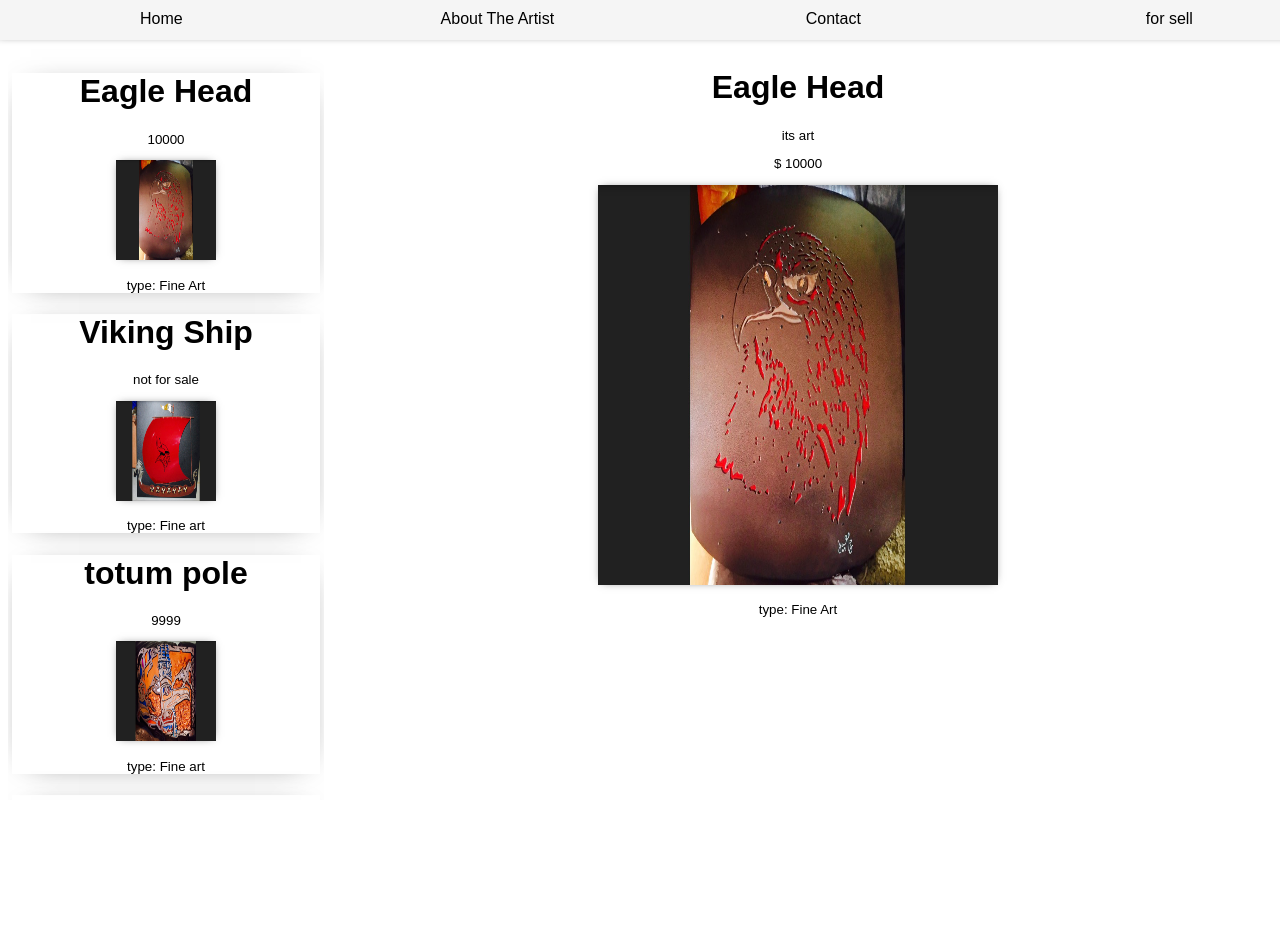
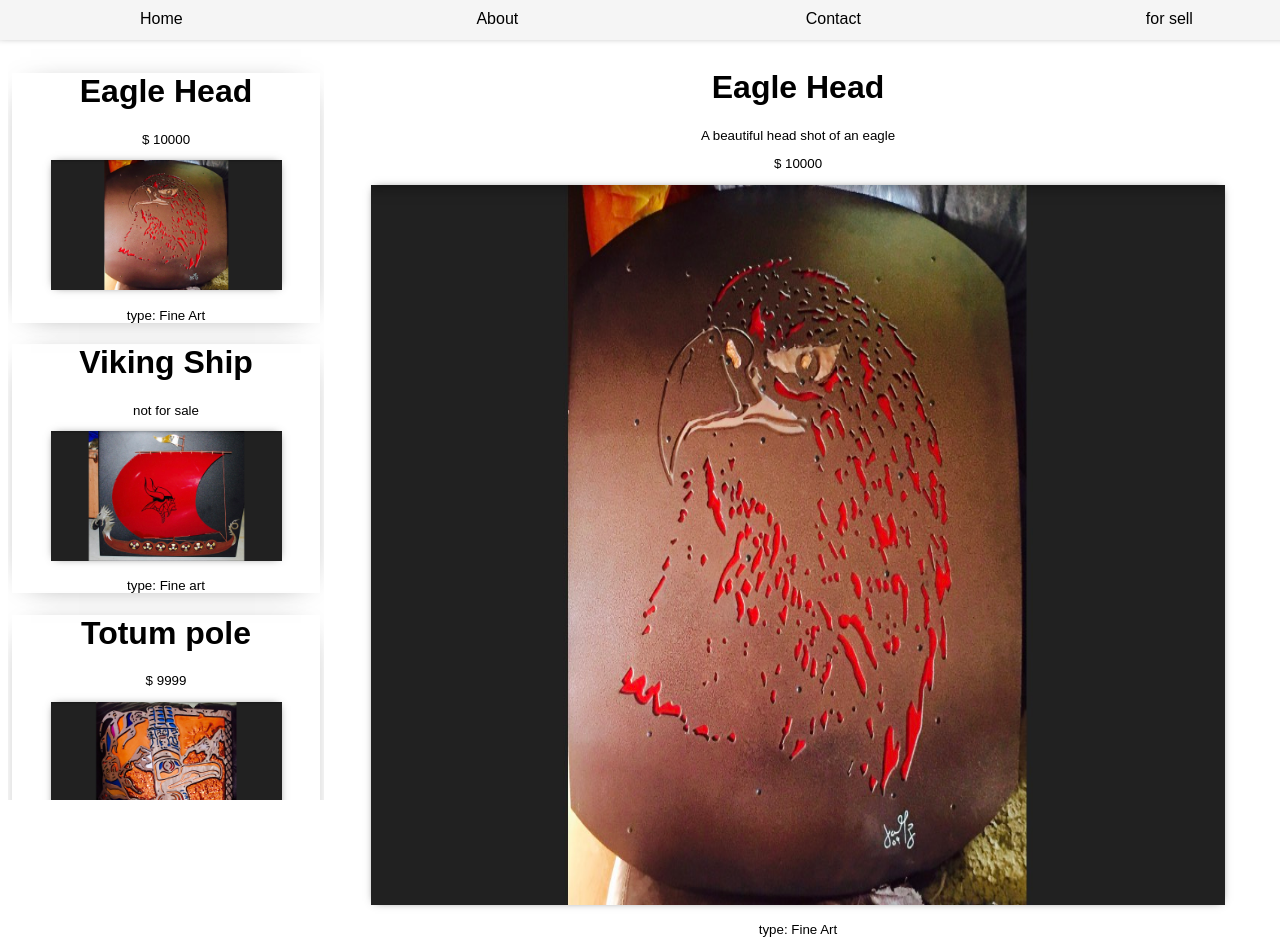
Before and after one commit to TallanGroberg/grey-mountain-art, a React (Create React App) app: page / in a window 1280 px wide. Before the commit the page ends 808 px from the top, so only its background shows below. Built offline with nearby package versions, Linux system fonts and the light colour scheme.

Commit message:
add touches

```diff
--- a/src/components/About.js
+++ b/src/components/About.js
@@ -5,9 +5,8 @@ import styled from 'styled-components'
 const About = () => {
   return (
     <AboutStyle>
-      <h1>Hello my name is Jason Scott, an artist, inventor and public speaker from Salt Lake City, </h1>
-        <p>checkout some of my</p>
-          <Link to='forsell'>fine art for sale</Link>
+      <h1>Hello my name is Jason Scott, an artist, inventor and public speaker from Salt Lake City, I have a passion for creating Beautiful and unique art from my skills as a caftsman. </h1>
+      <Link to='forsell'>checkout some of the pieces I have for sale</Link>
     </AboutStyle>
   );
 };
--- a/src/components/ArtPiece.js
+++ b/src/components/ArtPiece.js
@@ -29,7 +29,7 @@ const ArtPieceStyle = styled.div`
   margin-bottom: 7vh;
   img {
     width: 75%;
-    height: 75%;
+    height: 80vh;
   }
 `;
 
--- a/src/components/Contact.js
+++ b/src/components/Contact.js
@@ -8,6 +8,7 @@ const Contact = (props) => {
       <h1>Contact</h1>
         <h4>email: </h4>
           <h4>Phone: 801-682-2655</h4>
+            <p>Feel free to leave a message if I don't answer and I will get back to you as soon as I can.</p>
     </ContactStyle>
   );
 };
--- a/src/components/LargeArtPiece.js
+++ b/src/components/LargeArtPiece.js
@@ -1,5 +1,5 @@
 import React from 'react';
-import Styled from 'styled-components'
+import styled from 'styled-components'
 import {Link} from 'react-router-dom'
 
 const LargeArtPiece = (props) => {
@@ -8,16 +8,23 @@ const LargeArtPiece = (props) => {
   const {addToHomePage, homePageArt,} = props
 
   return (
-    <>
+    <LargeArtPieceStyle>
       <Link to={'/art/' + props.art._id}>
         <h1>{title}</h1>
           <p>{description}</p>
             <p> $ {price}</p>
-              <img src={img} height='400pt' width='400pt' />
+              <img src={img}  />
                 <p>type: {type}</p>
       </Link>
-    </>
+    </LargeArtPieceStyle>
   );
 };
 
+const LargeArtPieceStyle = styled.div`
+  img {
+    width: 90%;
+    height: 90vh;
+  }
+`
+
 export default LargeArtPiece;
--- a/src/components/Nav.js
+++ b/src/components/Nav.js
@@ -5,7 +5,7 @@ const Nav = () => {
   return (
     <NavStyle>
       <Link to='/'>Home</Link>
-      <Link to='/about'>About The Artist</Link>
+      <Link to='/about'>About</Link>
       <Link to='/contact'>Contact</Link>
       <Link to='/forsell'>for sell </Link>
     </NavStyle>
--- a/src/components/SideBar.js
+++ b/src/components/SideBar.js
@@ -18,8 +18,8 @@ const SideBar = (props) => {
             <SideBarStyle onMouseEnter={() =>props.addToHomePage(art)}>
               <Link key={art.title} to={'/art/' + art._id}>
                 <h1>{art.title}</h1>
-                  <p>{art.price}</p>
-                    <img src={art.img} height='100pt' width='100pt' />
+                  <p>{typeof(art.price) === 'string' ? null : '$' } {art.price}</p>
+                    <img src={art.img} alt="pictures of art"/>
                       <p>type: {art.type}</p>
               </Link>
             </SideBarStyle>
@@ -31,6 +31,10 @@ const SideBar = (props) => {
 
 const SideBarStyle = styled.div`
 box-shadow: 0px 3px 31px -19px rgba(0,0,0,0.75);
+img {
+  width: 75%;
+  height: 80%;
+}
 `
 
 export default withTheme(SideBar);
--- a/src/providers/ThemeProvider.js
+++ b/src/providers/ThemeProvider.js
@@ -19,7 +19,7 @@ const ThemeProvider = (props) => {
     {
     title: 'Eagle Head',
     img: eagleHead,
-    description: 'its art ',
+    description: 'A beautiful head shot of an eagle',
     price: 10000,
     type: 'Fine Art',
     _id: '1',
@@ -27,39 +27,39 @@ const ThemeProvider = (props) => {
     {
       title: 'Viking Ship',
       img: vikingShip,
-      description: 'this is a comission art piece i did for tailorsville high school.',
+      description: 'this is a comission art piece I did for tailorsville high school. It is currently hanging in the school on desplay for all to see',
       price: 'not for sale',
       type: 'Fine art',
       _id: '2',
       },
       {
-        title: 'totum pole',
+        title: 'Totum pole',
         img: totumPole,
-        description: 'this is a totum pole made with plasma cut CNC machine toolings ',
+        description: 'this is a totum pole made with plasma cut CNC machine toolings the metal is especially thick requiring a high level of precision.',
         price: 9999,
         type: 'Fine art',
         _id: '3',
         },
         {
-          title: 'tiger',
+          title: 'Tiger',
           img: tiger,
-          description: 'this is an anodized copper piece',
+          description: 'this is an anodized copper backing one of the first',
           price: 5000,
           type: 'Fine art',
           _id: '4'
           },
           {
-          title: 'the Samari',
+          title: 'The Samari',
           img: samari,
-          description: 'a Samari in a classic fighting pose',
+          description: 'a Samari in a classic was the first CNC art piece to incorporate an anodized copper backing giving the art its sky blue background',
           price: 10000,
           type: 'Fine art',
           _id: '5',
           },
           {
-            title: 'decorative coat rack',
+            title: 'Decorative coat rack',
             img: coatRack,
-            description: 'a decorative coat rack',
+            description: 'An amazing art piece that doubles as a decorative coat rack',
             price: 2000,
             type: 'functional art',
             _id: '6',
@@ -67,21 +67,21 @@ const ThemeProvider = (props) => {
             {
               title: 'Indian',
               img: Indian,
-              description: 'a decorative piece of an indian',
+              description: 'A rustic style an indian mixing the modern of fine art with the classic of achaic life',
               price: 3000,
               type: 'Fine Art',
               _id: '7',
               },
               {
-                title: 'decorative fire pit',
+                title: 'Decorative Fire Pit',
                 img: firePit,
-                description: 'a fire pit that gently displays the outline of a beautiful scene',
+                description: 'a fire pit that gently displays the outline of a beautiful scene to the dancing of a flame, entertaining your quest with a display',
                 price: 500,
                 type: 'functional art',
                 _id: '8',
                 },
                 {
-                  title: 'feather stand',
+                  title: 'Feather Stand',
                   img: feather,
                   description: 'a beautiful feather piece',
                   price: 2000,
@@ -89,9 +89,9 @@ const ThemeProvider = (props) => {
                   _id: '8',
                   },
                   {
-                    title: 'family crest',
+                    title: 'Family Crest',
                     img: familyCrest,
-                    description: 'this is  my family crest.',
+                    description: 'this is my family crest, each animal symbolically representing a family member.',
                     price: 'not for sale',
                     type: 'Fine Art',
                     _id: '9',
```
